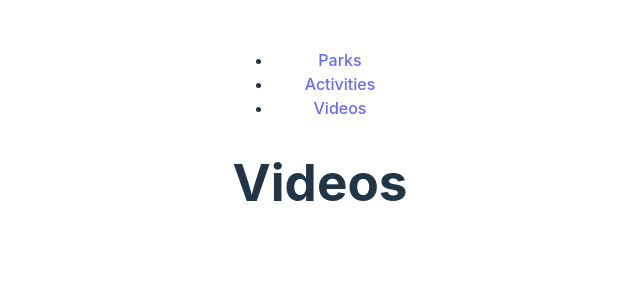
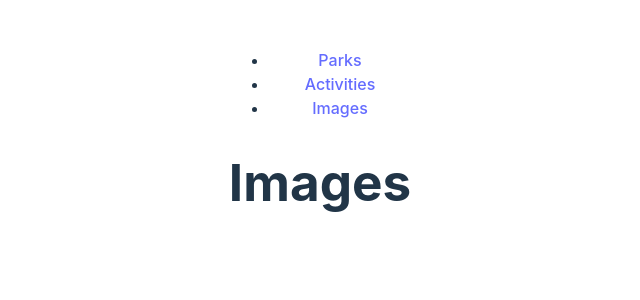
Before and after one commit to LouisNicole/ParksProject, a React (Vite) app in the folder ParkQuest/: page /videos in a window 1280 px wide. Shown: the top 300 px of the page, without its empty margins (320-960 px from the left). Built offline with nearby package versions, Linux system fonts and the light colour scheme; no server answers.

Commit message:
Fetch/Context

```diff
--- a/ParkQuest/index.html
+++ b/ParkQuest/index.html
@@ -1,4 +1,4 @@
-<!doctype html>
+<!DOCTYPE html>
 <html lang="en">
   <head>
     <meta charset="UTF-8" />
--- a/ParkQuest/src/App.jsx
+++ b/ParkQuest/src/App.jsx
@@ -1,28 +1,39 @@
-import React from 'react';
-import { BrowserRouter as Router, Routes, Route, Link } from 'react-router-dom';
-import './App.css';
+import React from "react";
+import { BrowserRouter as Router, Routes, Route, Link } from "react-router-dom";
+import "./App.css";
 
 const Dashboard = () => <h1>National Parks</h1>;
 const Activities = () => <h1>Activities</h1>;
-const Videos = () => <h1>Videos</h1>;
+const Videos = () => <h1>Images</h1>;
 const NotFound = () => <h1>404 Not Found</h1>;
 
 function App() {
   return (
     <>
+      <header>
         <nav>
           <ul>
-          <li><Link to="/">Parks</Link></li>
-          <li><Link to="/activities">Activities</Link></li>
-          <li><Link to="/videos">Videos</Link></li>
+            <li>
+              <Link to="/">Parks</Link>
+            </li>
+            <li>
+              <Link to="/activities">Activities</Link>
+            </li>
+            <li>
+              <Link to="/videos">Images</Link>
+            </li>
           </ul>
         </nav>
+      </header>
+      <main>
         <Routes>
           <Route path="/" element={<Dashboard />} />
           <Route path="/activities" element={<Activities />} />
           <Route path="/videos" element={<Videos />} />
           <Route path="*" element={<NotFound />} />
         </Routes>
+      </main>
+      <footer>{/* dev information will go here*/}</footer>
     </>
   );
 }
--- /dev/null
+++ b/ParkQuest/src/context/DataContext.jsx
@@ -0,0 +1,5 @@
+import { createContext } from 'react';
+
+const DataContext = createContext();
+
+export default DataContext;
--- /dev/null
+++ b/ParkQuest/src/context/DataContextProvider.jsx
@@ -0,0 +1,34 @@
+import { useEffect, useState } from "react";
+import DataContext from "./DataContext";
+import handleFetch from "../utils/handleFetch";
+import APIKEY from "../utils/config";
+
+const PARKSDATA = `https://developer.nps.gov/api/v1/parks?limit=50&fields=id,name,images&api_key=${APIKEY}`;
+
+const ParksDataProvider = ({ children }) => {
+  const [parkData, setParkData] = useState([]);
+
+  const [error, setError] = useState("");
+
+  useEffect(() => {
+    const fetchParkData = async () => {
+      const [response, error] = await handleFetch(PARKSDATA);
+      if (response) {
+        setParkData(response.data);
+      }
+      if (error) {
+        setError(error.message);
+      }
+    };
+    fetchParkData();
+  }, []);
+  console.log("Park Data:", parkData);
+  console.log("Error:", error);
+
+  return (
+    <DataContext.Provider value={{ parkData, error }}>
+      {children}
+    </DataContext.Provider>
+  );
+};
+export default ParksDataProvider;
--- a/ParkQuest/src/main.jsx
+++ b/ParkQuest/src/main.jsx
@@ -1,11 +1,14 @@
-import React from 'react'
-import ReactDOM from 'react-dom/client'
-import App from './App.jsx'
-import './index.css'
+import React from 'react';
+import ReactDOM from 'react-dom/client';
+import App from './App.jsx';
+import './index.css';
 import { BrowserRouter } from 'react-router-dom';
+import ParksDataProvider from './context/DataContextProvider';
 
 ReactDOM.createRoot(document.getElementById('root')).render(
   <BrowserRouter>
-    <App />
+    <ParksDataProvider>
+      <App />
+    </ParksDataProvider>
   </BrowserRouter>
-)
+);
--- /dev/null
+++ b/ParkQuest/src/utils/handleFetch.js
@@ -0,0 +1,17 @@
+const handleFetch = async (url, options = {}) => {
+    try {
+      const response = await fetch(url, options);
+      const { ok, status, statusText, headers } = response;
+      if (!ok) throw new Error(`Fetch failed with status - ${status}, ${statusText}`);
+
+      const isJson = (headers.get('content-type') || '').includes('application/json');
+      const responseData = await (isJson ? response.json() : response.text());
+
+      return [responseData, null];
+    } catch (error) {
+      console.warn(error)
+      return [null, error];
+    }
+  };
+
+  export default handleFetch;
```
Also changed, not shown: ParkQuest/src/pages/ParkDetails.jsx (added), ParkQuest/src/pages/Parks.jsx (added), 2 other files (tests, documents, lock files or other folders). Lines whose indentation alone changed are shown as unchanged.
